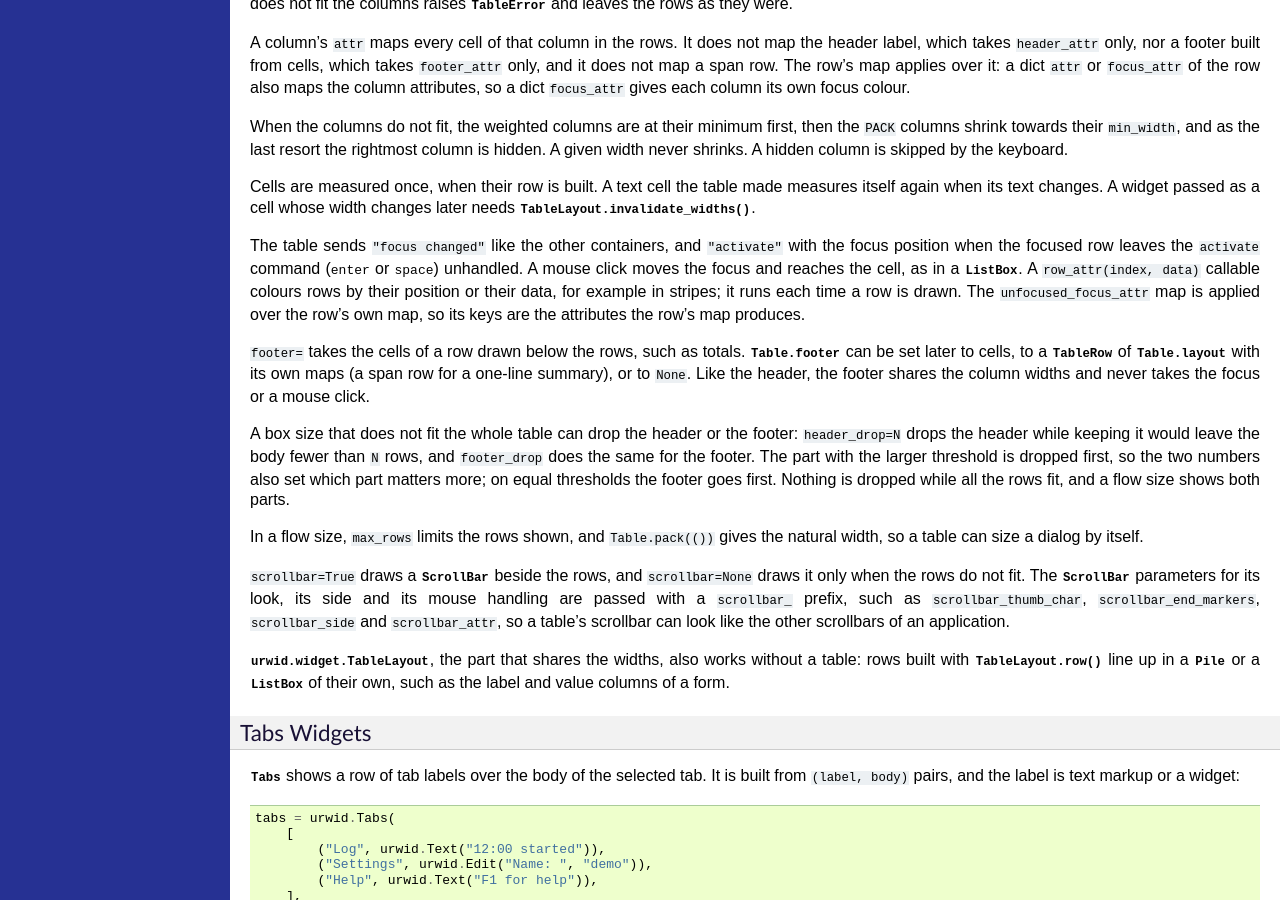
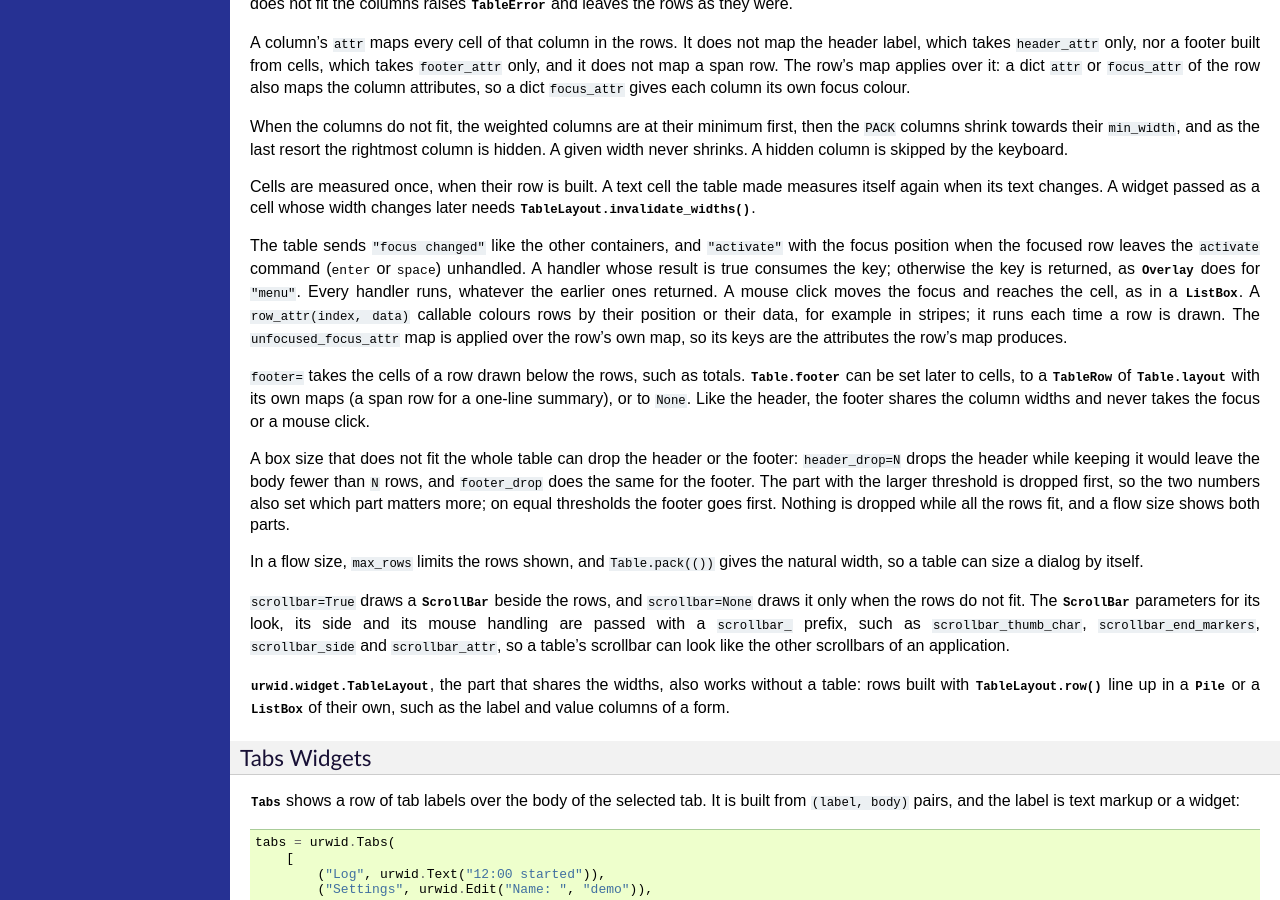
Before and after one commit to urwid/urwid, a Sphinx documentation site: the page built from docs/manual/widgets.rst, in a window 1280 px wide and 900 px high, scrolled down 10401 px. Built offline with Sphinx 7.4.7, drawn with Linux system fonts in a browser that asks for light colours.

Commit message:
Return an unhandled activate key from Table unless a handler consumes it (#1614)
Table turned every activate command its rows left unhandled into the
"activate" signal and returned None, also with no handler connected, so
Enter and Space never reached the enclosing widget.

- Table now follows the Overlay rule for "menu": a handler whose result is
  true consumes the key, otherwise the key is returned.
- Every handler runs; the signal arguments stay (table, position).

(cherry picked from commit 6cf0d04b74d92cb21644907ec284649b00f0f20d)

```diff
--- a/docs/manual/widgets.rst
+++ b/docs/manual/widgets.rst
@@ -721,12 +721,14 @@ whose width changes later needs :meth:`TableLayout.invalidate_widths`.
 
 The table sends ``"focus changed"`` like the other containers, and
 ``"activate"`` with the focus position when the focused row leaves the
-``activate`` command (:kbd:`enter` or :kbd:`space`) unhandled.  A mouse click
-moves the focus and reaches the cell, as in a :class:`ListBox`.  A
-``row_attr(index, data)`` callable colours rows by their position or their
-data, for example in stripes; it runs each time a row is drawn.  The
-``unfocused_focus_attr`` map is applied over the row's own map, so its keys
-are the attributes the row's map produces.
+``activate`` command (:kbd:`enter` or :kbd:`space`) unhandled.  A handler
+whose result is true consumes the key; otherwise the key is returned, as
+:class:`Overlay` does for ``"menu"``.  Every handler runs, whatever the earlier
+ones returned.  A mouse click moves the focus and reaches the cell, as in a
+:class:`ListBox`.  A ``row_attr(index, data)`` callable colours rows by their
+position or their data, for example in stripes; it runs each time a row is
+drawn.  The ``unfocused_focus_attr`` map is applied over the row's own map, so
+its keys are the attributes the row's map produces.
 
 ``footer=`` takes the cells of a row drawn below the rows, such as totals.
 :attr:`Table.footer` can be set later to cells, to a :class:`TableRow` of
```
Also changed, not shown: 2 other files.
